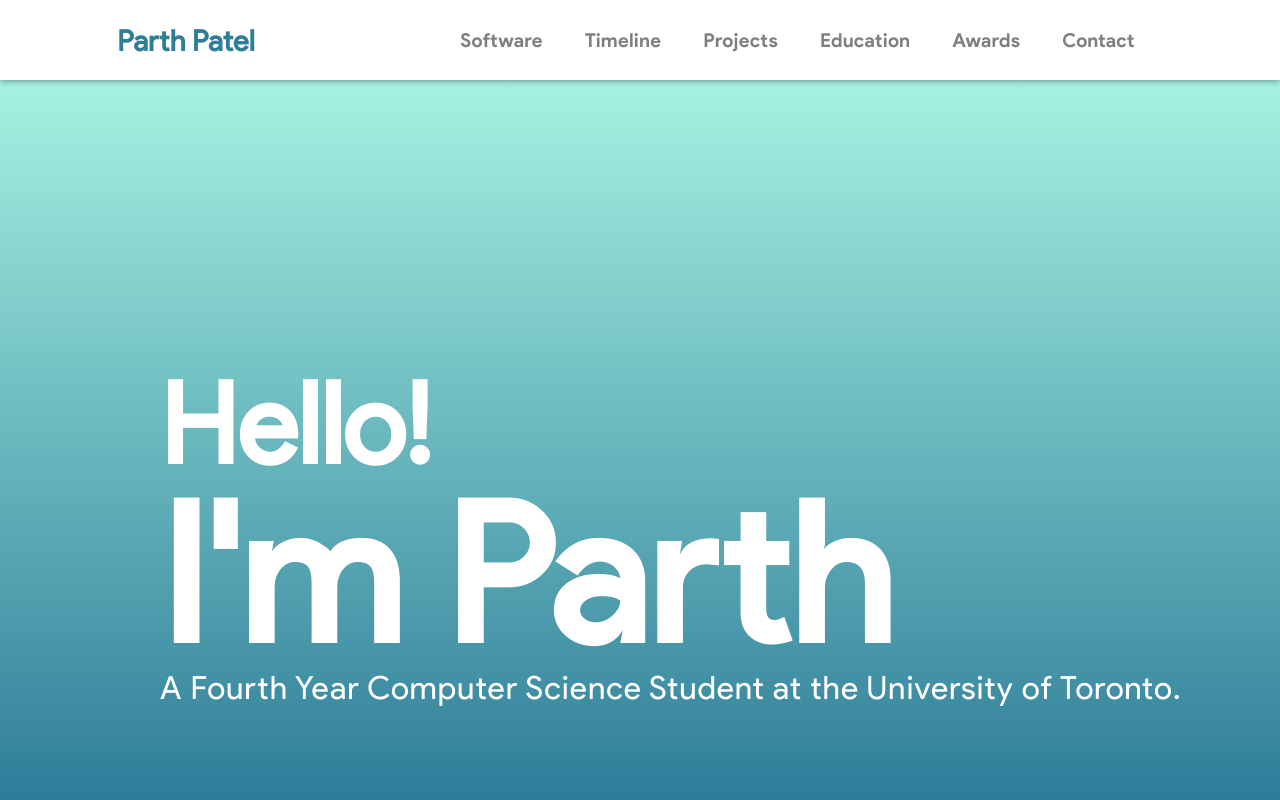
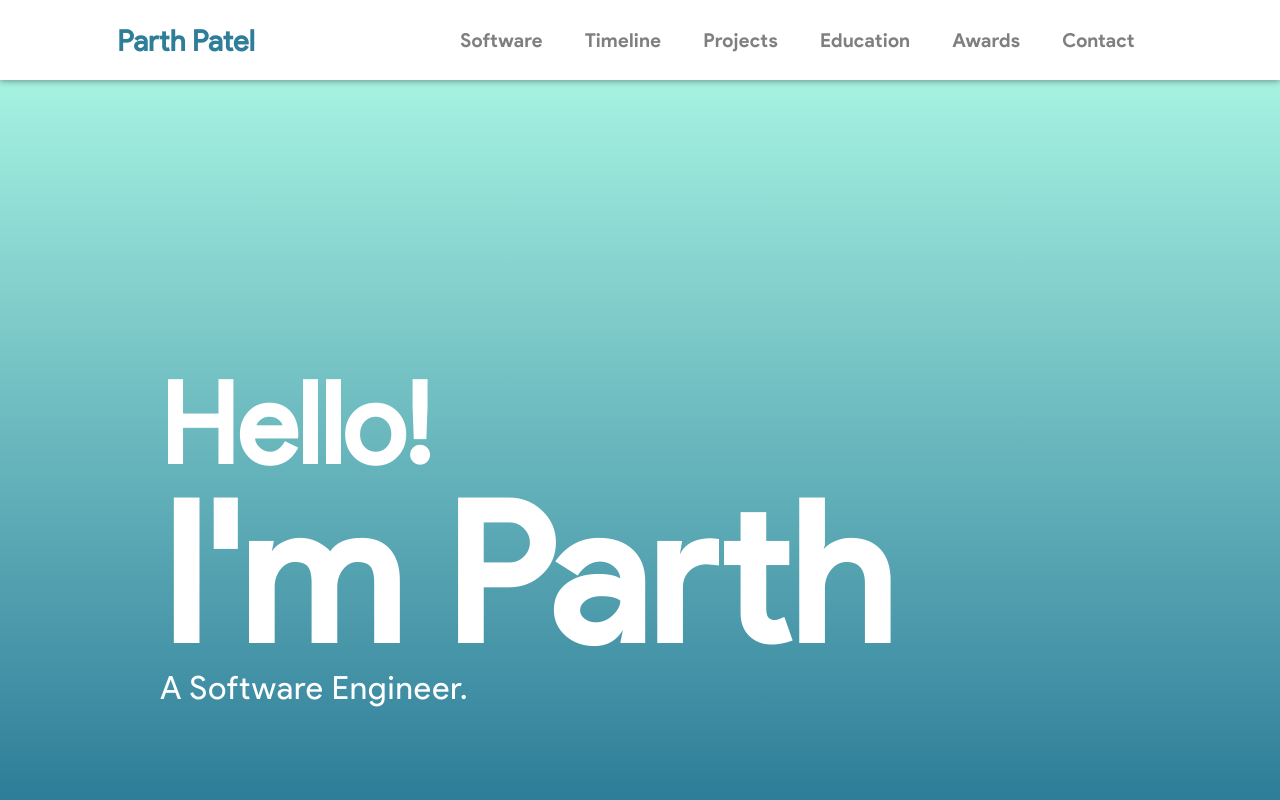
Before and after one commit to parth-commits/parth-commits.github.io, a React (Create React App) app: page / in a window 1280 px wide. Shown: the top 800 px of the page. Built offline with nearby package versions, Linux system fonts and the light colour scheme; the HTML template or start-up script is replaced by a standard one.

Commit message:
test gitpod via updating landing page

```diff
--- a/src/components/LandingView/LandingViewTexts.js
+++ b/src/components/LandingView/LandingViewTexts.js
@@ -1,5 +1,5 @@
 export const LandingViewTexts = {
     line1: 'Hello!',
     line2: 'I\'m Parth',
-    line3: 'A Fourth Year Computer Science Student at the University of Toronto.'
+    line3: 'A Software Engineer.'
 }
```
Also changed, not shown: .gitpod.yml (added), 1 other file (tests, documents, lock files or other folders).
